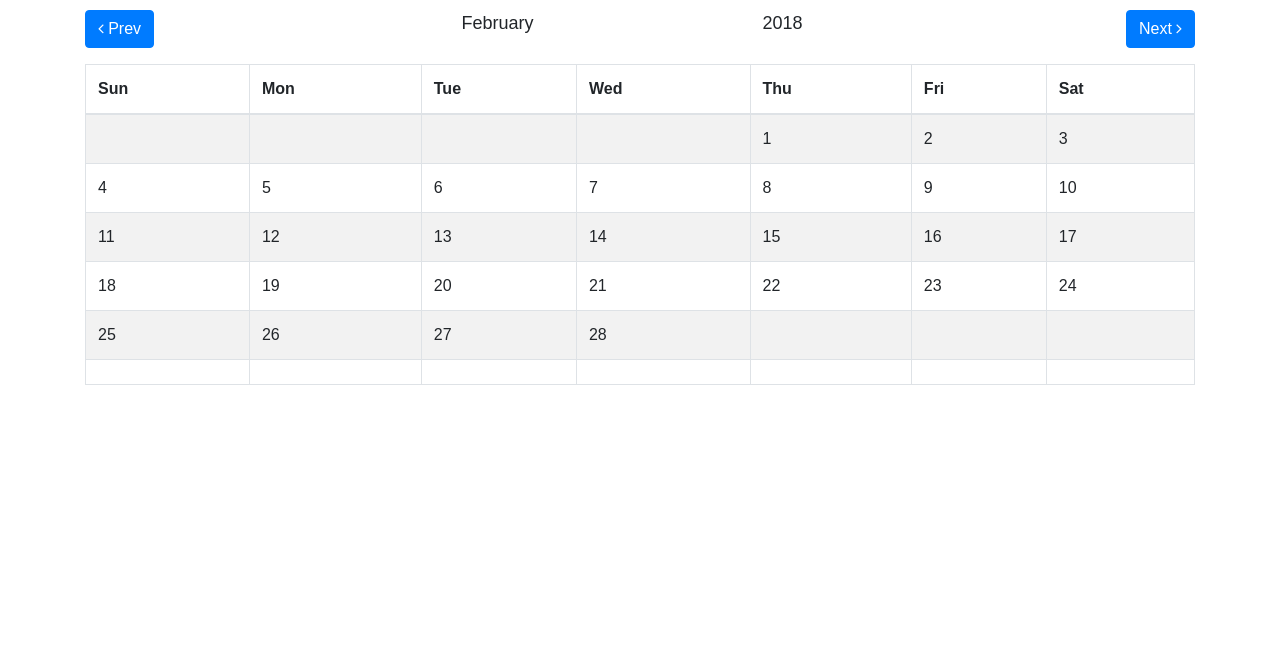
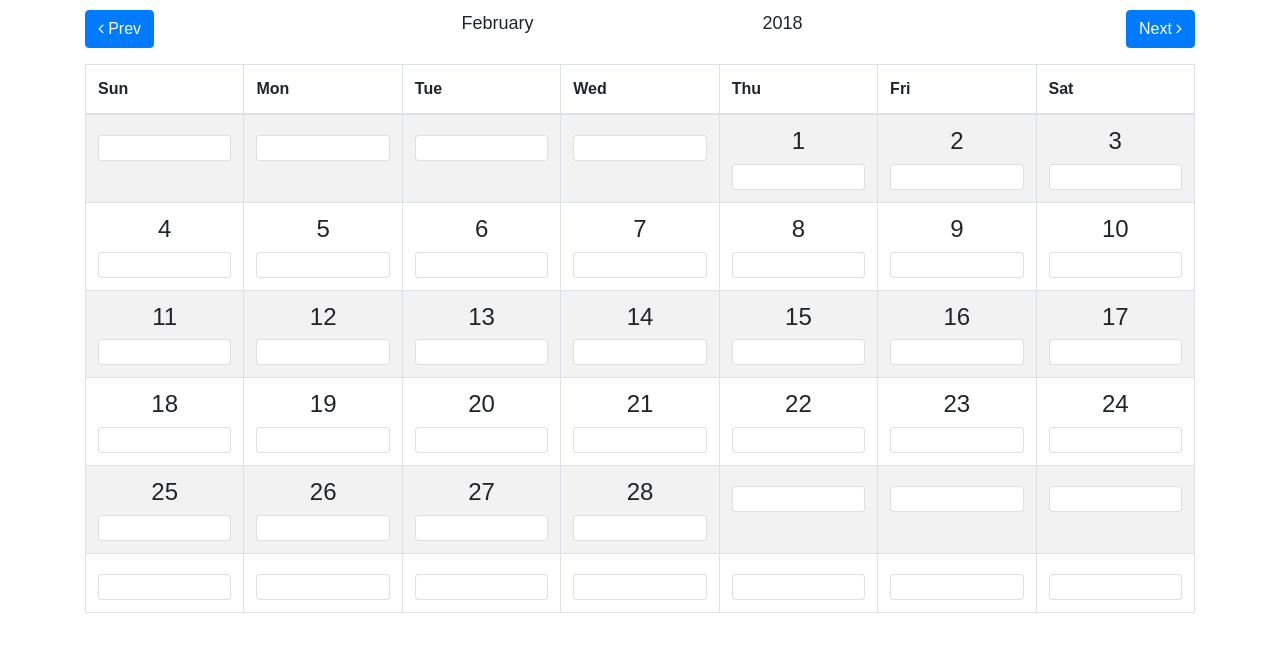
Before and after one commit to Faizaankhan3/Custom-Calendar, a React (Create React App) app: page / in a window 1280 px wide. Shown: the top 652 px of the page. Built offline with nearby package versions, Linux system fonts and the light colour scheme.

Commit message:
Event Add Popup Menu

```diff
--- a/package.json
+++ b/package.json
@@ -5,6 +5,8 @@
   "dependencies": {
     "bootstrap": "^4.0.0",
     "font-awesome": "^4.7.0",
+    "jquery": "^3.3.1",
+    "popper.js": "^1.12.9",
     "react": "^16.2.0",
     "react-dom": "^16.2.0",
     "react-scripts": "1.1.1"
--- a/src/App.css
+++ b/src/App.css
@@ -8,3 +8,7 @@
   margin-bottom: 0px;
   padding: 0px;
 }
+
+td{
+  cursor: pointer;
+}
--- a/src/App.js
+++ b/src/App.js
@@ -1,6 +1,10 @@
 import React, { Component } from "react";
 import {MONTHS, DAYS, getDateArray} from "./DateHelper";
+import "jquery";
+import "bootstrap";
+import "./DateBox";
 import "./App.css";
+import DateBox from "./DateBox";
 
 class App extends Component {
   constructor(props){
@@ -8,6 +12,14 @@ class App extends Component {
     this.state={
       month: new Date().getMonth(),
       year: new Date().getFullYear(),
+      events : [
+        {
+          date: 15,
+          year: 2018,
+          month: 2,
+          title: "Happy Birthday"
+        }
+      ]
     };
     this.getPrevious = this.getPrevious.bind(this);
     this.getNext = this.getNext.bind(this);
@@ -46,16 +58,39 @@ class App extends Component {
     const rows = getDateArray(this.state.month, this.state.year).map((item, i)=>{
       const entry = item.map((element,j)=>{
         return (
-          <td key={j}> {element} </td>
+          <td key={j} data-toggle="modal" data-target="#ModalCenter" > <DateBox date={element} state={this.state}/> </td>
         );
       });
       return (
-        <tr key={i}> {entry} </tr>
+        <tr key={i}>{entry}</tr>
       );
     });
 
+    const modal = (
+      <div className="modal fade" id="ModalCenter" role="dialog" aria-labelledby="ModalCenterTitle" aria-hidden="true">
+        <div className="modal-dialog modal-dialog-centered" role="document">
+          <div className="modal-content">
+            <div className="modal-header">
+              <h5 className="modal-title" id="ModalLongTitle">Add Event</h5>
+              <button type="button" className="close" data-dismiss="modal" aria-label="Close">
+                <span aria-hidden="true">&times;</span>
+              </button>
+            </div>
+            <div className="modal-body">
+              <input></input>
+            </div>
+            <div className="modal-footer">
+              <button type="button" className="btn btn-secondary" data-dismiss="modal">Close</button>
+              <button type="button" className="btn btn-primary">Save changes</button>
+            </div>
+          </div>
+        </div>
+      </div>
+    );
+
     return (
       <div>
+        {modal}
         <div className="row header">
           <div className="col">
             <p className="btn btn-primary" onClick={this.getPrevious}>
--- /dev/null
+++ b/src/DateBox.js
@@ -0,0 +1,40 @@
+import React, { Component } from "react";
+
+class DateBox extends Component{
+  constructor(props){
+    super(props);
+    this.state={
+      data : this.props
+    };
+    console.log(this.state);
+  }
+
+  componentWillReceiveProps(nextProps){
+    this.setState({
+      data:nextProps
+    });
+  }
+
+  render(){
+
+    const props = this.state.data;
+
+    const events = props.state.events.filter(i=>{
+      if(i.date===props.date && i.month === props.month && i.year === props.year){
+        console.log(i);
+        return i;
+      }
+    });
+
+    return(
+      <div>
+        <p className="h4 text-center">{this.props.date}</p>
+        <ul className="list-group">
+          <li className="list-group-item"></li>
+        </ul>
+      </div>
+    );
+  }
+}
+
+export default DateBox;
--- a/src/dateBox.js
+++ /dev/null
@@ -1 +0,0 @@
-import React, { Component } from "react";
--- a/src/index.js
+++ b/src/index.js
@@ -9,7 +9,7 @@ import registerServiceWorker from "./registerServiceWorker";
 
 ReactDOM.render(
   <div className="container">
-    <App />
+    <App/>
   </div>,
   document.getElementById("root"));
 registerServiceWorker();
```
